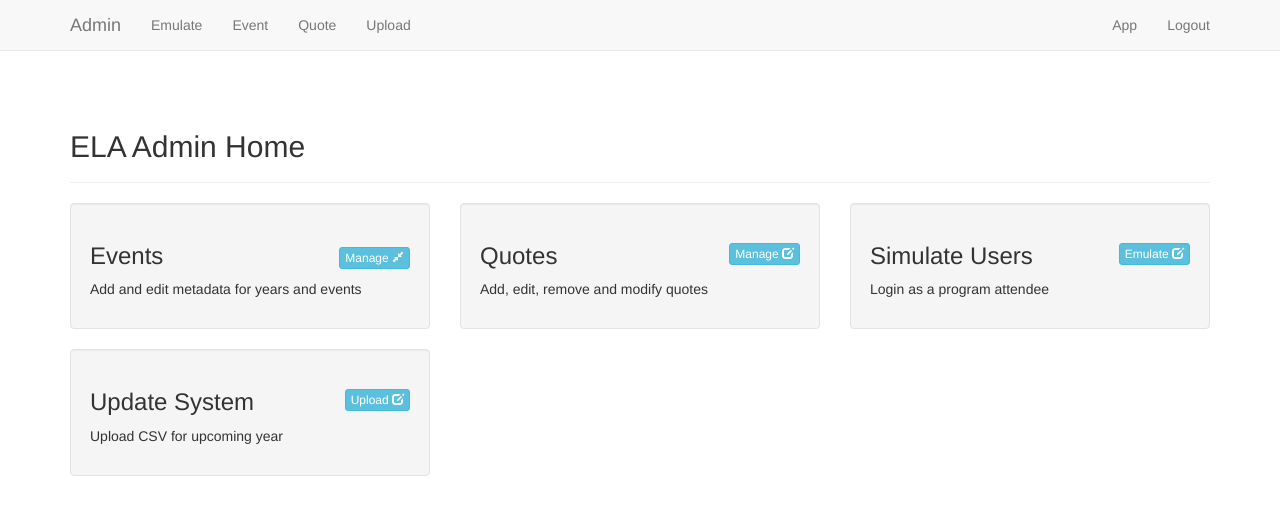
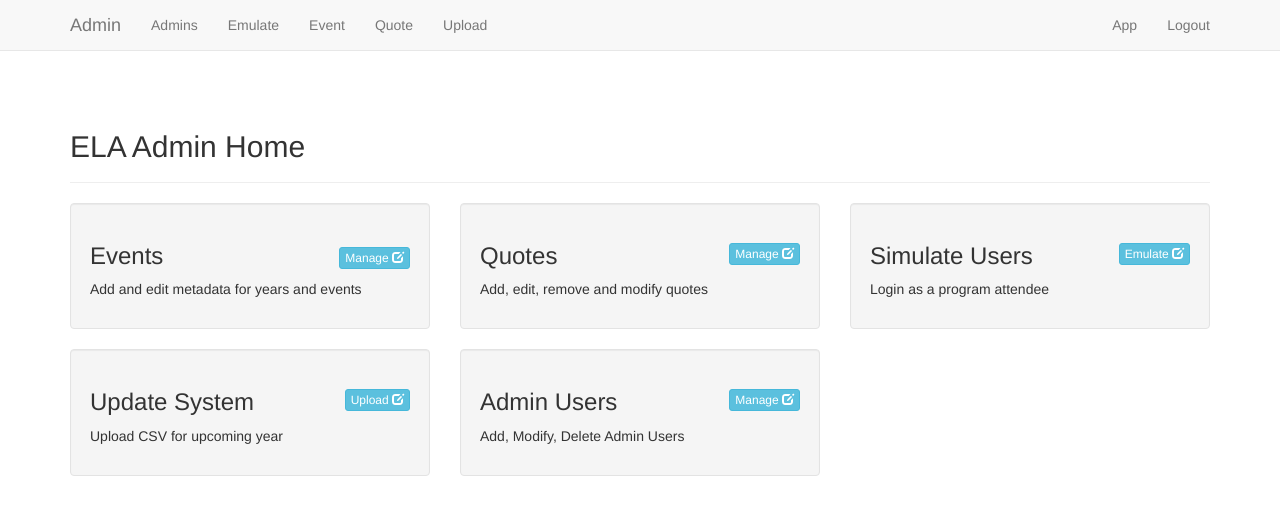
Before and after one commit to bign8/member-social-app, a PHP site: page /admin/index.php in a window 1280 px wide. Shown: the top 515 px of the page. Run offline with PHP 8.4, Linux system fonts and the light colour scheme; the visitor is signed in with stand-in values (Sample User, id 1); data comes from the database, SQL or seed files in the repository; both versions use the stored data as it was after the commit; some libraries are stand-ins or nearby versions.

Commit message:
Adding Admistrator administration area

```diff
--- a/admin/admin.class.php
+++ b/admin/admin.class.php
@@ -42,9 +42,11 @@ class Admin {
 		unset($_SESSION['admin']);
 	}
 	public function getUsers() {
+		$this->requiresAdmin();
 		return $this->db->query("SELECT * FROM user ORDER BY first, last;")->fetchAll(PDO::FETCH_ASSOC);
 	}
 	public function emulate($userID) {
+		$this->requiresAdmin();
 		$sth  = $this->db->prepare("SELECT * FROM user WHERE accountno=? LIMIT 1;");
 		if (
 			$sth->execute(array( $userID )) &&
@@ -55,6 +57,28 @@ class Admin {
 			die(header('Location: ../index.php'));
 		}
 	}
+	public function getAdmins() {
+		$this->requiresAdmin();
+		return $this->db->query("SELECT admin, user FROM admin;")->fetchAll( PDO::FETCH_ASSOC );
+	}
+	public function pw_admin($admin, $new_pass) {
+		$this->requiresAdmin();
+		$check = $this->db->prepare("UPDATE admin SET pass=? WHERE admin=?;")->execute(array( create_hash($new_pass), $admin ));
+		$this->status['pw_admin'] = $check;
+		return $check;
+	}
+	public function add_admin($user, $pass) {
+		$this->requiresAdmin();
+		$check = $this->db->prepare("INSERT INTO admin (user,pass) VALUES (?,?);")->execute(array($user, create_hash($pass)));
+		$this->status['add_admin'] = $check;
+		return $check;
+	}
+	public function rem_admin($admin) {
+		$this->requiresAdmin();
+		$check = $this->db->prepare("DELETE FROM admin WHERE admin=?;")->execute(array($admin));
+		$this->status['rem_admin'] = $check;
+		return $check;
+	}
 }
 
 $admin = new Admin();
@@ -62,4 +86,7 @@ switch ( isset($_REQUEST['action']) ? $_REQUEST['action'] : null ) {
 	case 'login':  $admin->login($_POST['user'], $_POST['pass']); break;
 	case 'logout': $admin->logout(); break;
 	case 'emulate': $admin->emulate($_POST['accountno']); break;
+	case 'pw-admin': $admin->pw_admin($_POST['admin'], $_POST['pass']); break;
+	case 'add-admin': $admin->add_admin($_POST['user'], $_POST['pass']); break;
+	case 'rem-admin': $admin->rem_admin($_POST['admin']); break;
 }
--- a/admin/index.php
+++ b/admin/index.php
@@ -14,7 +14,7 @@
 			<h3>
 				<div class="pull-right">
 					<a href="event.php" class="btn btn-xs btn-info">
-						Manage <i class="glyphicon glyphicon-resize-small"></i>
+						Manage <i class="glyphicon glyphicon-edit"></i>
 					</a>
 				</div>
 				Events
@@ -55,6 +55,17 @@
 			<p>Upload CSV for upcoming year</p>
 		</div>
 	</div>
+	<div class="col-md-4">
+		<div class="well">
+			<h3>
+				<a href="admins.php" class="btn pull-right btn-xs btn-info">
+					Manage <i class="glyphicon glyphicon-edit"></i>
+				</a>
+				Admin Users
+			</h3>
+			<p>Add, Modify, Delete Admin Users</p>
+		</div>
+	</div>
 	<!--
 	<div class="col-md-4">
 		<div class="well">
--- a/admin/tpl/header.tpl.html
+++ b/admin/tpl/header.tpl.html
@@ -2,6 +2,7 @@
 <html lang="en">
 <head>
 	<meta charset="UTF-8">
+	<meta name="viewport" content="width=device-width, initial-scale=1, maximum-scale=1, user-scalable=no">
 	<title>ELA Admin</title>
 	<link href="//netdna.bootstrapcdn.com/bootstrap/3.1.1/css/bootstrap.min.css" rel="stylesheet">
 	<style>
@@ -22,6 +23,7 @@
 						<a class="navbar-brand" href=".">Admin</a>
 					</div>
 					<ul class="nav navbar-nav">
+						<li <?php echo strpos($_SERVER['PHP_SELF'],'admins')===false?'':'class="active"'; ?>><a href="admins.php">Admins</a></li>
 						<li <?php echo strpos($_SERVER['PHP_SELF'],'emulate')===false?'':'class="active"'; ?>><a href="emulate.php">Emulate</a></li>
 						<li <?php echo strpos($_SERVER['PHP_SELF'],'event')===false?'':'class="active"'; ?>><a href="event.php">Event</a></li>
 						<li <?php echo strpos($_SERVER['PHP_SELF'],'quote')===false?'':'class="active"'; ?>><a href="quote.php">Quote</a></li>
```
Also changed, not shown: db.sqlite3.
